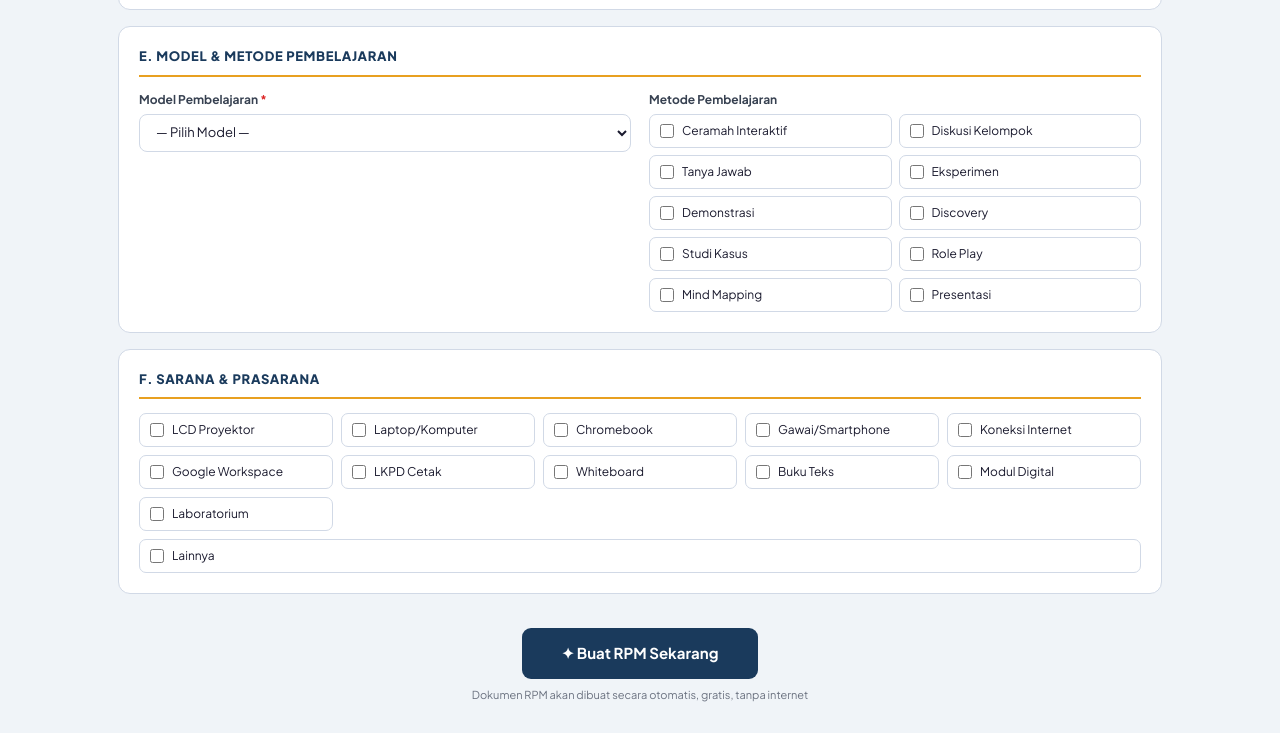
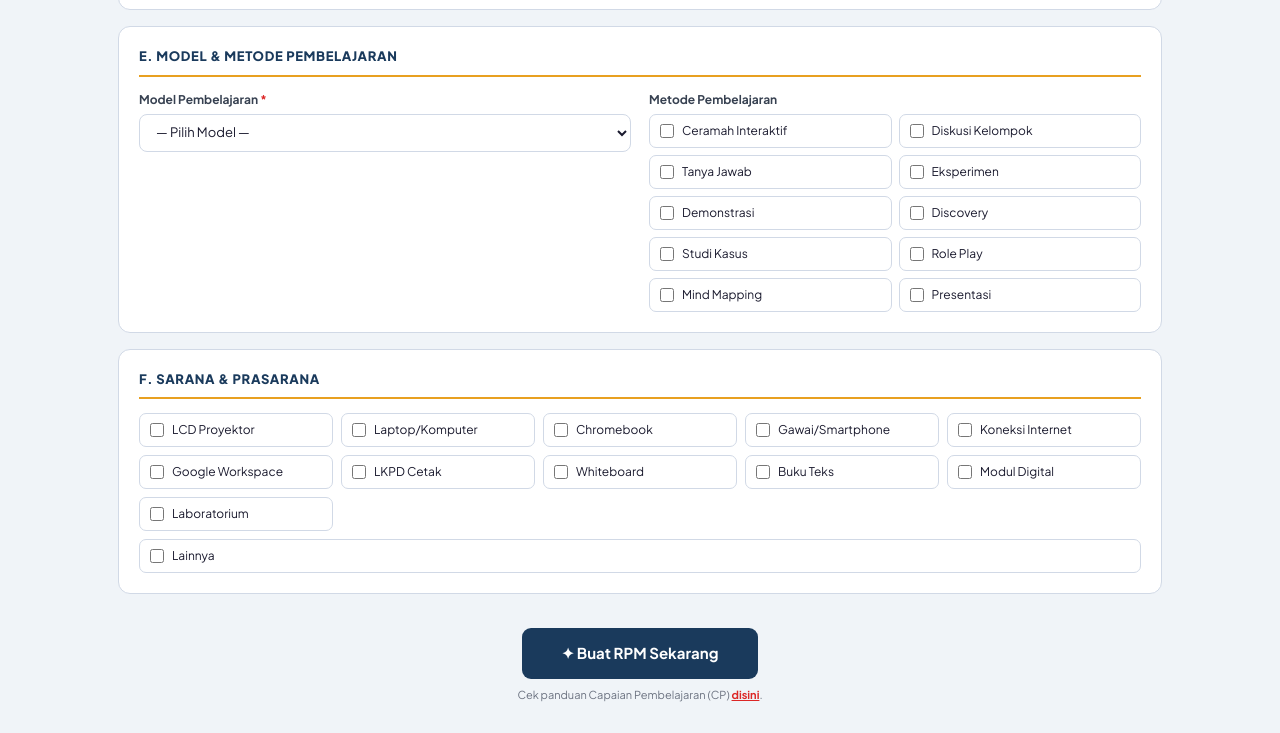
Before and after one commit to IntanWidora/rpmnasional, a plain HTML site: page index.html in a window 1280 px wide. Shown: the part 1195-1928 px from the top of the page. Drawn offline with nearby package versions, Linux system fonts and the light colour scheme.

Commit message:
index.html

```diff
--- a/index.html
+++ b/index.html
@@ -214,7 +214,7 @@
 
   <div style="text-align:center;padding:18px 0 8px">
     <button type="submit" class="btn-p" style="font-size:15px;padding:14px 40px">✦ Buat RPM Sekarang</button>
-    <div style="color:#6b7280;font-size:11px;margin-top:8px">Dokumen RPM akan dibuat secara otomatis, gratis, tanpa internet</div>
+    <div style="color:#6b7280;font-size:11px;margin-top:8px">Cek panduan Capaian Pembelajaran (CP) <a href="https://drive.google.com/file/d/1OKXohL3zDfzu9rjkGSUL6EazWvJWRPjt/view?usp=drive_link" target="_blank" style="color:#dc2626;font-weight:700;text-decoration:underline">disini</a>.</div>
   </div>
 </form>
 </div>
```
